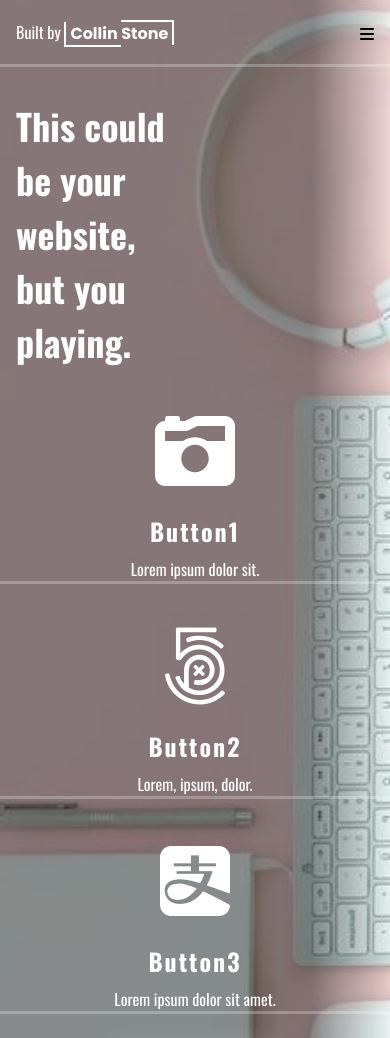
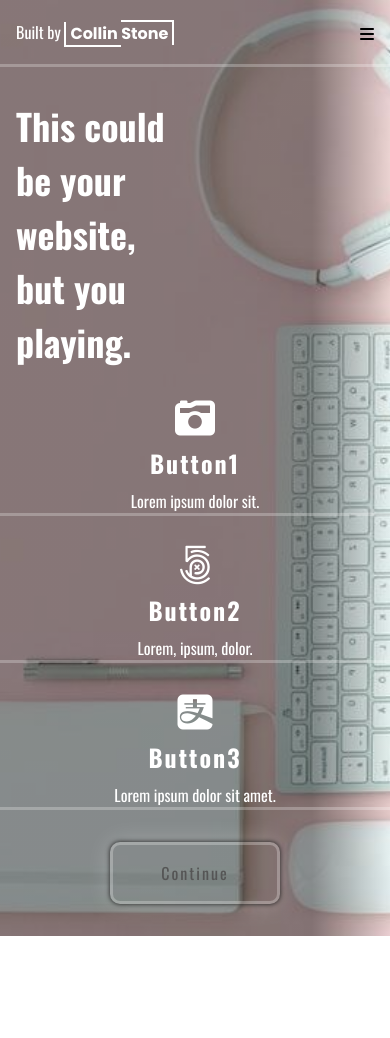
Before and after one commit to HiMyNameIsCollin/webTemplate1, a website: page index.html in a window 390 px wide. Shown: the top 1038 px of the page. Drawn offline with nearby package versions, Linux system fonts and the light colour scheme.

Commit message:
Media queries

```diff
--- a/sass/index.sass
+++ b/sass/index.sass
@@ -154,9 +154,9 @@ i
 		width: 100%
 		h2
 			letter-spacing: 2px
-			padding: .5rem 0
+			padding: 0 0 .5rem 0
 		span
-			font-size: 5rem
+			font-size: 2.5rem
 	&__beginBtn
 		@include border
 		@include button
@@ -236,7 +236,7 @@ i
 	.banner
 		background-image: url('../assets/workSpace2400x1600.jpg')
 		background-size: cover
-		background-position: 0 -50
+		background-position: 0 0
 		background-attachment: fixed
 		padding: 1rem 0 3rem 0
 		&__buttonContainer
@@ -276,6 +276,7 @@ i
 		top: 2.50rem
 
 	.banner
+		background-position: 0 -50
 		padding: 4rem 0 3rem 0
 		&__button
 			@include borderRight
```
Also changed, not shown: stylesheets/index.css, 1 other file.
